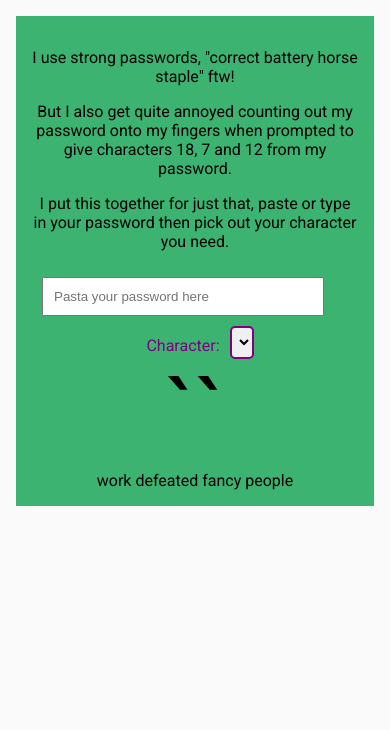
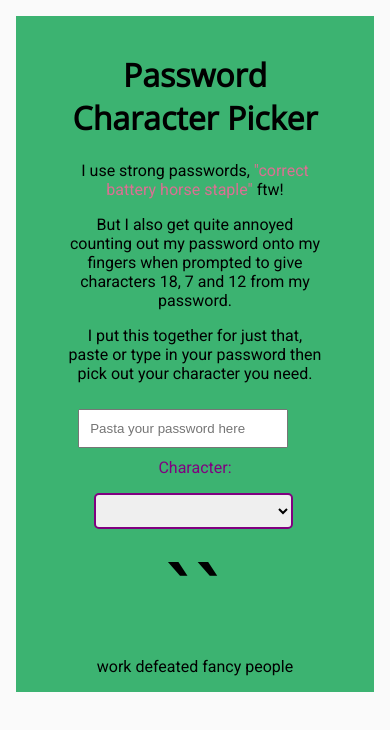
Before and after one commit to spences10/characters-from-password, a Next.js app: page / in a window 390 px wide. Shown: the top 730 px of the page. Built offline with nearby package versions, Linux system fonts and the light colour scheme.

Commit message:
mobile grid areas

```diff
--- a/components/MainForm.js
+++ b/components/MainForm.js
@@ -12,11 +12,11 @@ const Container = styled.div`
   grid-template-columns: repeat(12, 1fr);
   grid-template-rows: auto;
   grid-template-areas:
-    'p p p p p p p p p p p p'
-    't t t t t t t t t t t t'
-    's s s s s s s s s s s s'
-    'r r r r r r r r r r r r'
-    'n n n n n n n n n n n n';
+    '. . p p p p p p p p . .'
+    '. . t t t t t t t t . .'
+    '. . s s s s s s s s . .'
+    '. . r r r r r r r r . .'
+    '. . n n n n n n n n . .';
 
   text-align: center;
 
@@ -24,18 +24,44 @@ const Container = styled.div`
     background: goldenrod;
   `};
   ${media.desktop`
-      background: dodgerblue;
+    background: dodgerblue;
   `};
   ${media.tablet`
-      background: mediumseagreen;
+    grid-template-columns: repeat(9, 1fr);
+    grid-template-rows: auto;
+    grid-template-areas:
+      '. p p p p p p p .'
+      '. t t t t t t t .'
+      '. s s s s s s s .'
+      '. r r r r r r r .'
+      '. n n n n n n n .';
+    background: mediumseagreen;
   `};
   ${media.phone`
-      background: palevioletred;
+    margin: 0rem;
+    padding: 0rem;
+    grid-template-columns: repeat(9, 1fr);
+    grid-template-rows: auto;
+    grid-template-areas:
+      '. p p p p p p p .'
+      't t t t t t t t t'
+      '. s s s s s s s .'
+      '. r r r r r r r .'
+      '. n n n n n n n .';
+    background: palevioletred;
   `};
 `
 
 const Preamble = styled.div`
   grid-area: p;
+`
+
+const StyledLink = styled.a.attrs({
+  target: '_blank',
+  rel: 'noopener',
+  href: props => props.url
+})`
+  color: palevioletred;
 `
 
 const CharacterInput = styled.input.attrs({
@@ -78,10 +104,18 @@ const CharacterInput = styled.input.attrs({
 `
 
 const CharacterSelect = styled.select`
+  margin: 1rem;
+  padding: 1rem;
   border: 2px solid purple;
   border-radius: 5px;
   justify-self: start;
   font-size: 1.5em;
+
+  height: 30px;
+  font-size: 10pt;
+  width: 199px;
+  margin-left: 13px;
+  text-overflow: '';
 
   /* for tablets */
   /* @media only screen and (max-width: 425px) and (min-width: 768px) {
@@ -89,9 +123,9 @@ const CharacterSelect = styled.select`
   }*/
 
   /* for desktops */
-  @media only screen and (min-width: 768px) {
+  /* @media only screen and (min-width: 768px) {
     font-size: 2em;
-  }
+  } */
 `
 
 const CharacterLabel = styled.label`
@@ -177,7 +211,11 @@ class MainForm extends React.Component {
       <Container>
         <Preamble>
           <p>
-            I use strong passwords, "correct battery horse staple"
+            <h1>Password Character Picker</h1>
+            I use strong passwords,{' '}
+            <StyledLink url={'https://xkcd.com/936/'}>
+              "correct battery horse staple"
+            </StyledLink>{' '}
             ftw!
           </p>
           <p>
```
